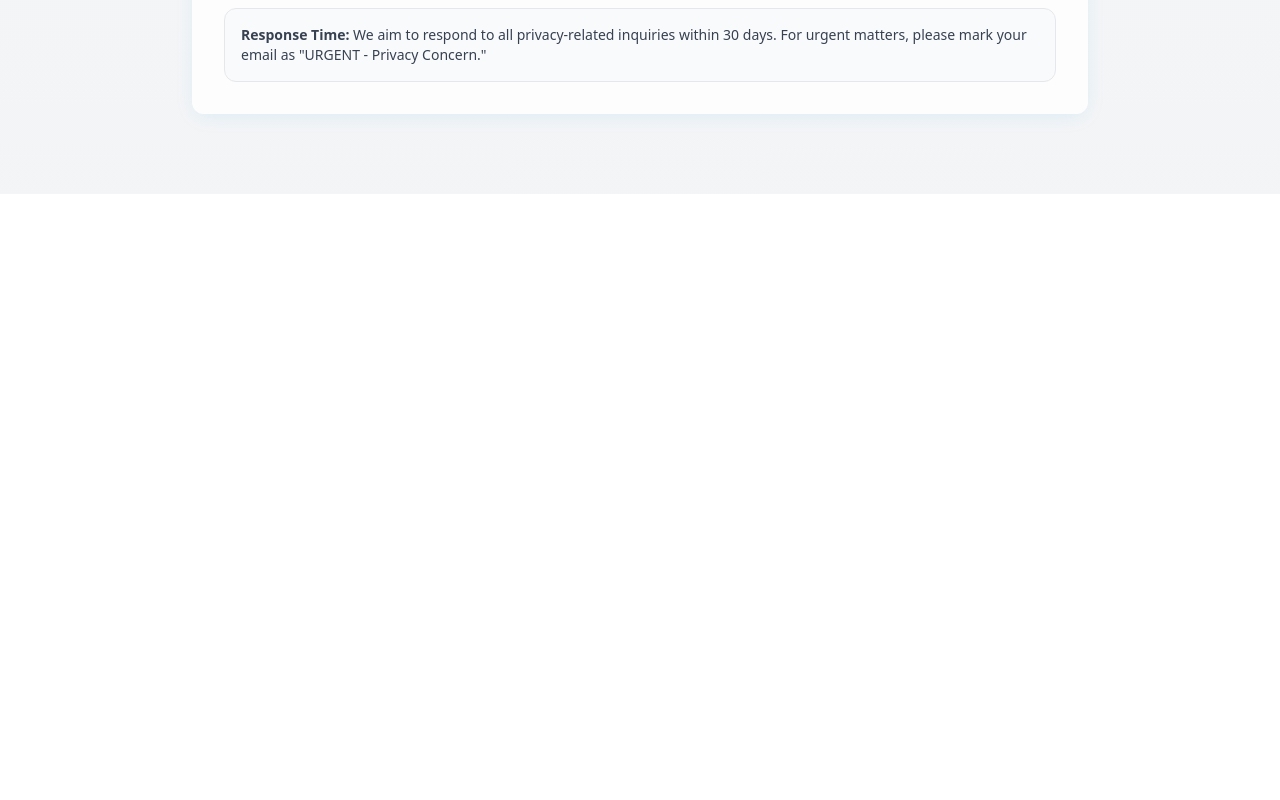
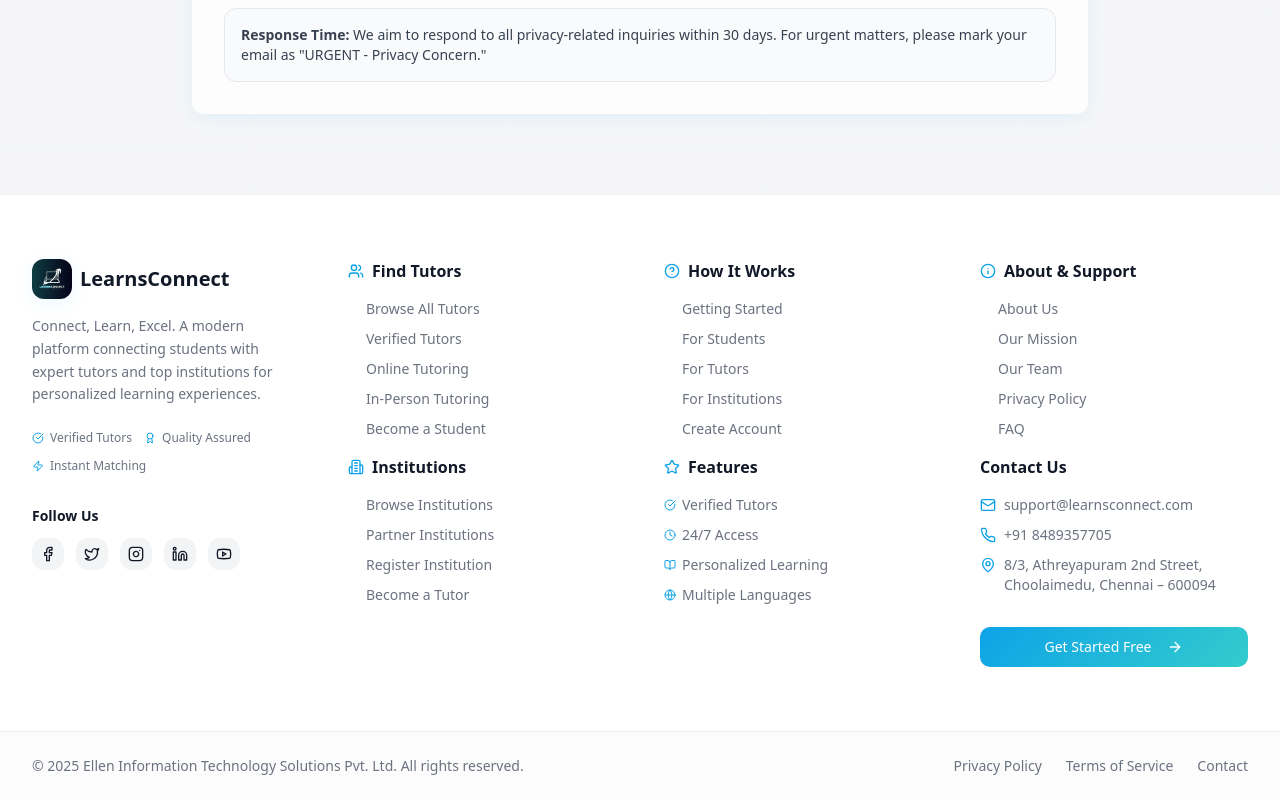
Before and after one commit to elleninfojai-max/LearnsConnect, a React (Vite) app: page /privacy-policy in a window 1280 px wide. Shown: the part 4931-5731 px from the top of the page. Before the commit the page ends 5125 px from the top, so only its background shows below. Built offline with nearby package versions, Linux system fonts and the light colour scheme.

Commit message:
Update footer and contact information: Update contact details (support@learnsconnect.com, +91 8489357705, Chennai address), remove 'All Features' link, fix About page navigation with scroll-to-top, and add Footer to Privacy Policy page

```diff
--- a/src/components/layout/Footer.tsx
+++ b/src/components/layout/Footer.tsx
@@ -321,7 +321,7 @@ export function Footer() {
                 </li>
                 <li>
                   <Link
-                    to="/about#mission"
+                    to="/about"
                     className="text-sm text-muted-foreground hover:text-primary transition-colors flex items-center gap-1.5 group"
                   >
                     <ArrowRight className="h-3 w-3 opacity-0 group-hover:opacity-100 transition-opacity" />
@@ -330,7 +330,7 @@ export function Footer() {
                 </li>
                 <li>
                   <Link
-                    to="/about#team"
+                    to="/about"
                     className="text-sm text-muted-foreground hover:text-primary transition-colors flex items-center gap-1.5 group"
                   >
                     <ArrowRight className="h-3 w-3 opacity-0 group-hover:opacity-100 transition-opacity" />
@@ -364,15 +364,15 @@ export function Footer() {
               <ul className="space-y-2.5">
                 <li className="flex items-start gap-2 text-sm text-muted-foreground">
                   <Mail className="h-4 w-4 text-primary mt-0.5 flex-shrink-0" />
-                  <span>info@learnsconnect.com</span>
+                  <span>support@learnsconnect.com</span>
                 </li>
                 <li className="flex items-start gap-2 text-sm text-muted-foreground">
                   <Phone className="h-4 w-4 text-primary mt-0.5 flex-shrink-0" />
-                  <span>+91 123 456 7890</span>
+                  <span>+91 8489357705</span>
                 </li>
                 <li className="flex items-start gap-2 text-sm text-muted-foreground">
                   <MapPin className="h-4 w-4 text-primary mt-0.5 flex-shrink-0" />
-                  <span>India</span>
+                  <span>8/3, Athreyapuram 2nd Street, Choolaimedu, Chennai – 600094</span>
                 </li>
               </ul>
             </div>
--- a/src/pages/About.tsx
+++ b/src/pages/About.tsx
@@ -1,8 +1,9 @@
+import { useEffect } from 'react';
 import { Card, CardContent } from '@/components/ui/card';
 import { Button } from '@/components/ui/button';
 import { Badge } from '@/components/ui/badge';
 import { ArrowRight, Users, BookOpen, GraduationCap, Star, Heart, Target, Globe, Award, Lightbulb, TrendingUp, Shield } from 'lucide-react';
-import { Link } from 'react-router-dom';
+import { Link, useLocation } from 'react-router-dom';
 import { Header } from '@/components/layout/Header';
 import { Footer } from '@/components/layout/Footer';
 
@@ -71,6 +72,13 @@ const team = [
 ];
 
 export default function About() {
+  const location = useLocation();
+
+  // Scroll to top when navigating to About page
+  useEffect(() => {
+    window.scrollTo({ top: 0, behavior: 'smooth' });
+  }, [location.pathname]);
+
   return (
     <div className="min-h-screen bg-gradient-subtle">
       <Header />
--- a/src/pages/PrivacyPolicy.tsx
+++ b/src/pages/PrivacyPolicy.tsx
@@ -1,10 +1,19 @@
+import { useEffect } from 'react';
+import { useLocation } from 'react-router-dom';
 import { Header } from '@/components/layout/Header';
+import { Footer } from '@/components/layout/Footer';
 import { Card, CardContent } from '@/components/ui/card';
 import { Badge } from '@/components/ui/badge';
 import { Shield, Eye, Lock, Users, Globe, Mail, Phone, Calendar } from 'lucide-react';
 
 export default function PrivacyPolicy() {
+  const location = useLocation();
   const lastUpdated = "January 1, 2025";
+
+  // Scroll to top when navigating to Privacy Policy page
+  useEffect(() => {
+    window.scrollTo({ top: 0, behavior: 'smooth' });
+  }, [location.pathname]);
 
   return (
     <div className="min-h-screen bg-gradient-subtle">
@@ -396,13 +405,13 @@ export default function PrivacyPolicy() {
                       <div className="flex items-center gap-2">
                         <Mail className="h-4 w-4 text-primary" />
                         <span className="text-sm">
-                          <strong>Email:</strong> privacy@learnsconnect.com
+                          <strong>Email:</strong> support@learnsconnect.com
                         </span>
                       </div>
                       <div className="flex items-center gap-2">
                         <Phone className="h-4 w-4 text-primary" />
                         <span className="text-sm">
-                          <strong>Phone:</strong> +1 (555) 123-4567
+                          <strong>Phone:</strong> +91 8489357705
                         </span>
                       </div>
                     </div>
@@ -410,8 +419,8 @@ export default function PrivacyPolicy() {
                     <div className="space-y-2">
                       <p className="text-sm font-semibold">Ellen Information Technology Solutions Pvt. Ltd.</p>
                       <p className="text-sm text-muted-foreground">
-                        123 Education Street<br />
-                        Learning City, LC 12345<br />
+                        8/3, Athreyapuram 2nd Street<br />
+                        Choolaimedu, Chennai – 600094<br />
                         India
                       </p>
                     </div>
@@ -430,6 +439,9 @@ export default function PrivacyPolicy() {
           </div>
         </div>
       </section>
+
+      {/* Footer */}
+      <Footer />
     </div>
   );
 }
```
